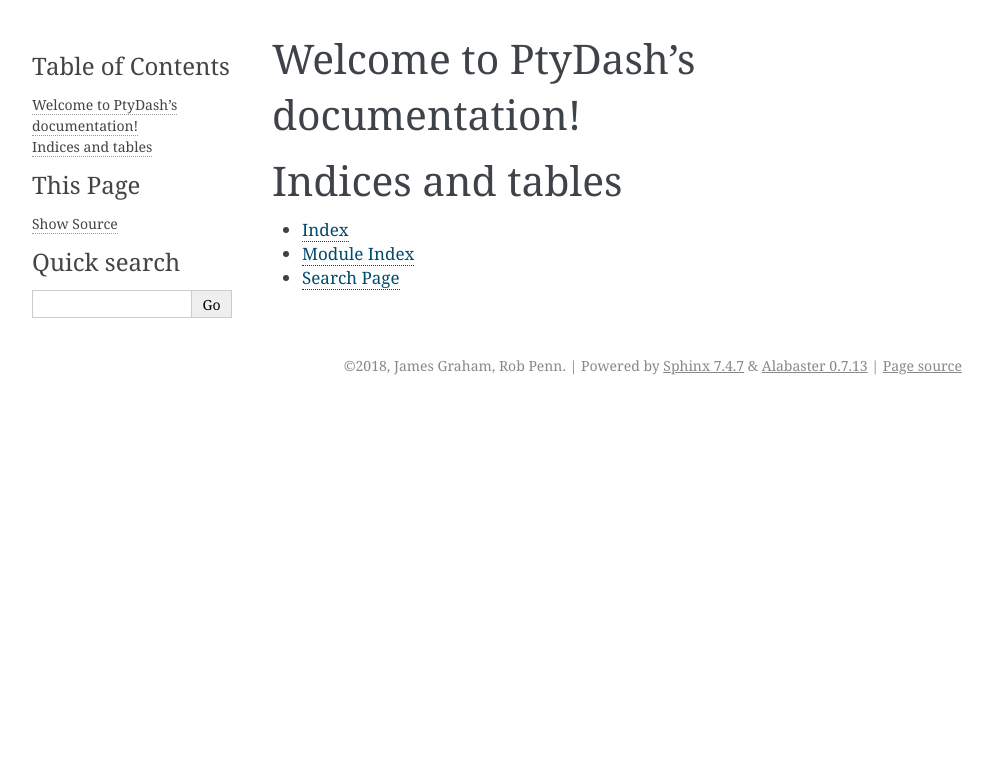
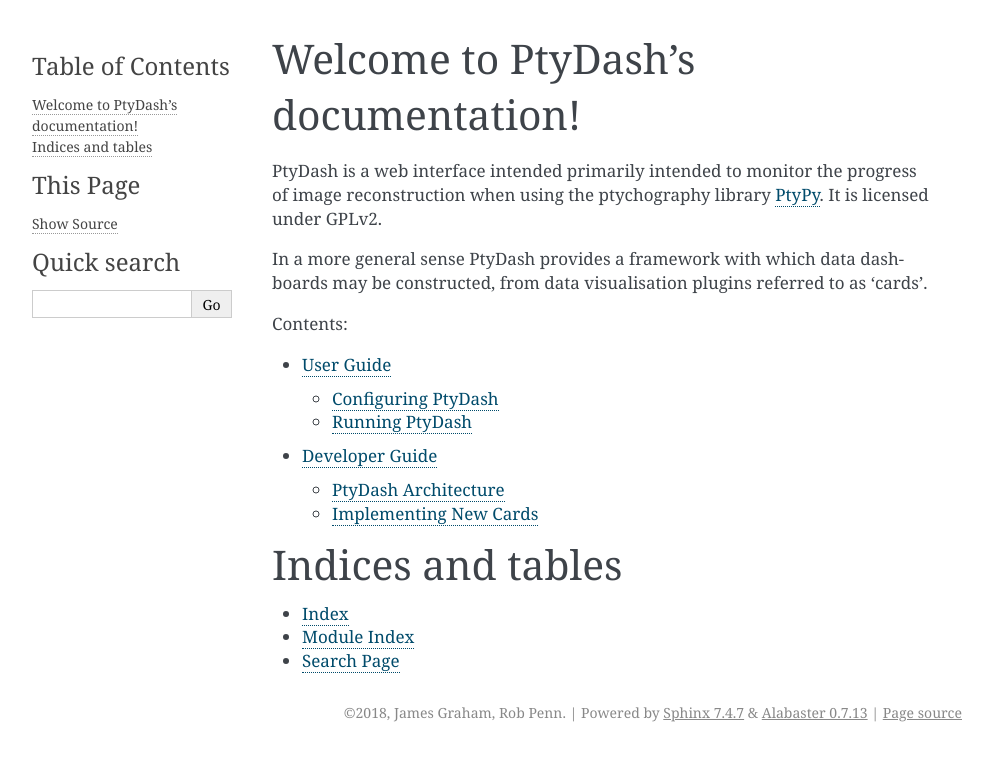
Before and after one commit to Southampton-RSG/ptydash, a Sphinx documentation site: the page built from docs/source/index.rst, in a window 1280 px wide. Shown: the top 761 px of the page, without its empty margins (148-1141 px from the left). Built offline with Sphinx 7.4.7, drawn with Linux system fonts in a browser that asks for light colours; pages that are not in the unit, such as notebooks, are missing from menus.

Commit message:
Add User, Developer, Card documentation pages

```diff
--- /dev/null
+++ b/docs/source/developer-guide.rst
@@ -0,0 +1,14 @@
+Developer Guide
+===============
+
+As a developer you will need to know how to:
+
+
+PtyDash Architecture
+--------------------
+
+
+Implementing New Cards
+----------------------
+
+Something
--- a/docs/source/index.rst
+++ b/docs/source/index.rst
@@ -6,9 +6,19 @@
 Welcome to PtyDash's documentation!
 ===================================
 
+PtyDash is a web interface intended primarily intended to monitor the progress of image reconstruction when
+using the ptychography library `PtyPy <https://ptycho.github.io/ptypy>`_.
+It is licensed under GPLv2.
+
+In a more general sense PtyDash provides a framework with which data dashboards may be constructed, from data
+visualisation plugins referred to as 'cards'.
+
 .. toctree::
    :maxdepth: 2
    :caption: Contents:
+
+   user-guide
+   developer-guide
 
 
 
```
Also changed, not shown: docs/source/cards.rst (added, +49 -0 lines), docs/source/user-guide.rst (added, +29 -0 lines), 1 other file.
